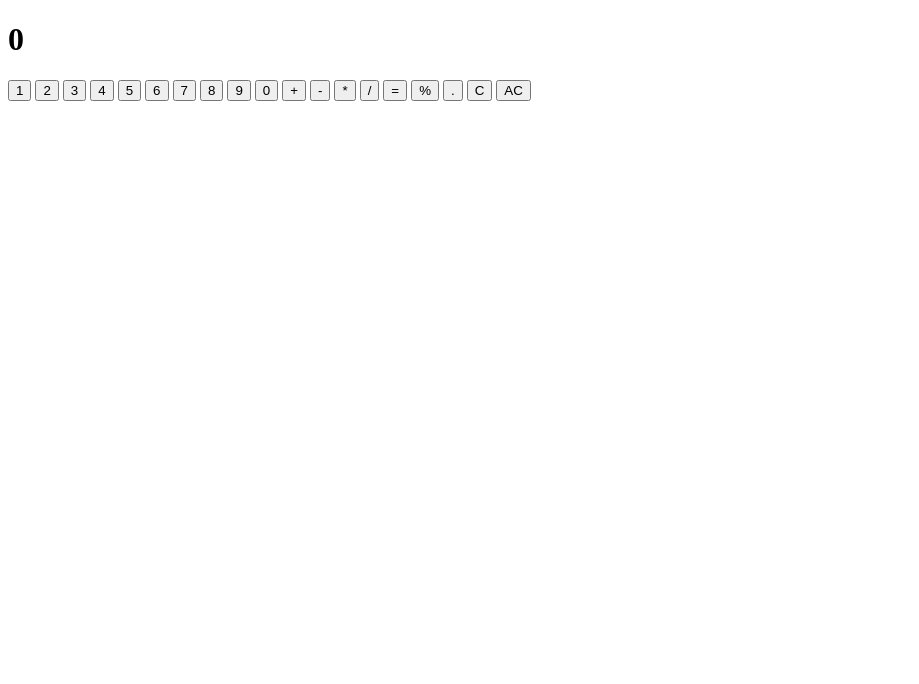
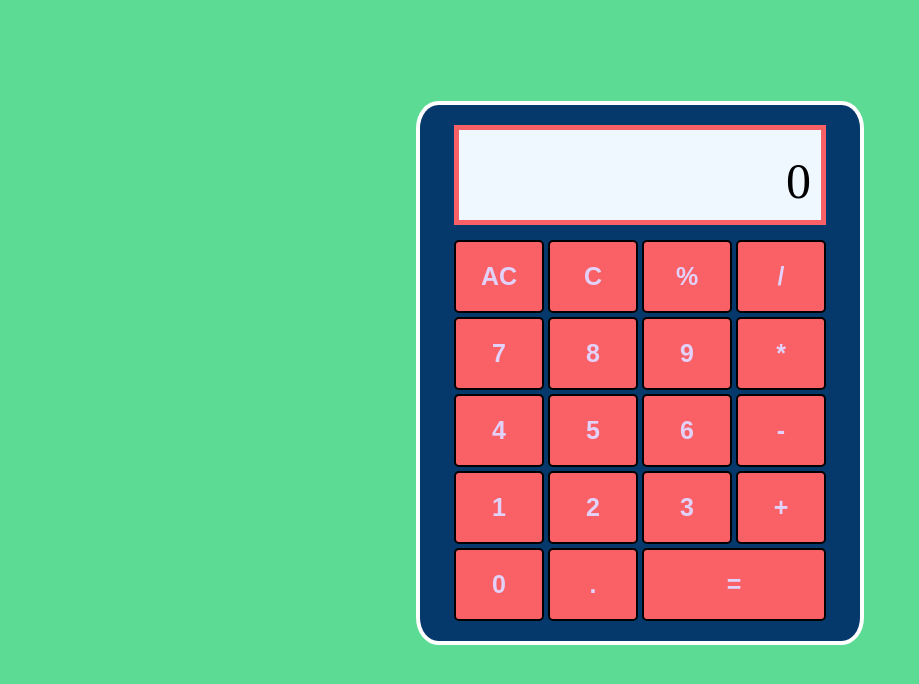
Before and after one commit to nishanth09m/calculator, a plain HTML site: page index.html in a window 1280 px wide. Shown: the whole page, without its empty margins (0-919 px from the left). Drawn offline with Linux system fonts and the light colour scheme.

Commit message:
Style the calculator Finish the calculator layout

```diff
--- a/external.js
+++ b/external.js
@@ -5,7 +5,7 @@ let num2 = 0;
 let rator = "";
 const array = [];
 let operator = true;
-let displayValue = document.querySelector('h1');
+let displayValue = document.querySelector('#screen');
 
 
 //functions of calculation
@@ -41,82 +41,102 @@ function operate(num1, num2, rator){
 
 const one = document.querySelector("#one");
 one.addEventListener('click', (event) =>{
+    if(displayValue.textContent.length < 11){
         if(operator) {
             displayValue.innerHTML = 1;
             operator = false;
         }else displayValue.innerHTML +=  1;
+    }
 })
 
 const two = document.querySelector('#two');
 two.addEventListener('click', (event) =>{
+    if(displayValue.textContent.length < 11){
         if(operator) {
             displayValue.innerHTML = 2;
             operator = false;
         }else displayValue.innerHTML +=  2;
+    }
 })
 
 const three = document.querySelector("#three");
 three.addEventListener('click', (event) =>{
+    if(displayValue.textContent.length < 11){
         if(operator) {
             displayValue.innerHTML = 3;
             operator = false;
         }else displayValue.innerHTML +=  3;
+    }
 })
 
 const four = document.querySelector('#four');
 four.addEventListener('click', (event) =>{
+    if(displayValue.textContent.length < 11){
         if(operator) {
             displayValue.innerHTML = 4;
             operator = false;
         }else displayValue.innerHTML +=  4;
+    }
 })
 
 const five = document.querySelector("#five");
 five.addEventListener('click', (event) =>{
+    if(displayValue.textContent.length < 11){
         if(operator) {
             displayValue.innerHTML = 5;
             operator = false;
         }else displayValue.innerHTML +=  5;
+    }
 })
 
 const six = document.querySelector('#six');
 six.addEventListener('click', (event) =>{
+    if(displayValue.textContent.length < 11){
         if(operator) {
             displayValue.innerHTML = 6;
             operator = false;
         }else displayValue.innerHTML +=  6;
+    }
 })
 
 const seven = document.querySelector("#seven");
 seven.addEventListener('click', (event) =>{
+    if(displayValue.textContent.length < 11){
         if(operator) {
             displayValue.innerHTML = 7;
             operator = false;
         }else displayValue.innerHTML +=  7;
+    }
 })
 
 const eight = document.querySelector('#eight');
 eight.addEventListener('click', (event) =>{
+    if(displayValue.textContent.length < 11){
         if(operator) {
             displayValue.innerHTML = 8;
             operator = false;
         }else displayValue.innerHTML +=  8;
+    }
 })
 
 const nine = document.querySelector("#nine");
 nine.addEventListener('click', (event) =>{
+    if(displayValue.textContent.length < 11){
         if(operator) {
             displayValue.innerHTML = 9;
             operator = false;
         }else displayValue.innerHTML +=  9;
+    }
 })
 
 const zero = document.querySelector('#zero');
 zero.addEventListener('click', (event) =>{
+    if(displayValue.textContent.length < 11){
         if(operator) {
             displayValue.innerHTML = 0;
             operator = false;
         }else displayValue.innerHTML +=  0;
+    }
 })
 
 // operators
@@ -131,7 +151,7 @@ plus.addEventListener('click', (event) =>{
             num1 = Number(array[0]);
             num2 = Number(array[2]);
             rator = array[1];
-            displayValue.textContent = operate(num1, num2, rator);
+            displayValue.textContent = operate(num1, num2, rator).toPrecision(9);
             array.splice(0, array.length);
             array.push(displayValue.textContent);
         }
@@ -153,7 +173,7 @@ equals.addEventListener('click', (event) =>{
             displayValue.textContent = "Moron";
             operator = true;
         } else {
-            displayValue.textContent = operate(num1, num2, rator);
+            displayValue.textContent = operate(num1, num2, rator).toPrecision(6);
         }
         array.splice(0, array.length);
     }
@@ -169,7 +189,7 @@ minus.addEventListener('click', (event) =>{
             num1 = Number(array[0]);
             num2 = Number(array[2]);
             rator = array[1];
-            displayValue.textContent = operate(num1, num2, rator);
+            displayValue.textContent = operate(num1, num2, rator).toPrecision(6);
             array.splice(0, array.length);
             array.push(displayValue.textContent);
         }    array.push("-");
@@ -186,7 +206,7 @@ multi.addEventListener('click', (event) =>{
             num1 = Number(array[0]);
             num2 = Number(array[2]);
             rator = array[1];
-            displayValue.textContent = operate(num1, num2, rator);
+            displayValue.textContent = operate(num1, num2, rator).toPrecision(6);
             array.splice(0, array.length);
             array.push(displayValue.textContent);
         }    array.push("*");
@@ -204,7 +224,7 @@ divid.addEventListener('click', (event) =>{
             num2 = Number(array[2]);
             rator = array[1];
             if(num2 === 0 ) displayValue.textContent = "Moron";
-            else displayValue.textContent = operate(num1, num2, rator);
+            else displayValue.textContent = operate(num1, num2, rator).toPrecision(6);
             array.splice(0, array.length);
             array.push(displayValue.textContent);
         }    array.push("/");
@@ -222,7 +242,7 @@ modul.addEventListener('click', (event) => {
             num2 = Number(array[2]);
             rator = array[1];
             if(num2 === 0 ) displayValue.textContent = "Moron";
-            else displayValue.textContent = operate(num1, num2, rator);
+            else displayValue.textContent = operate(num1, num2, rator).toPrecision(6);
             array.splice(0, array.length);
             array.push(displayValue.textContent);
         }    array.push("%");
--- a/index.html
+++ b/index.html
@@ -4,30 +4,47 @@
     <meta charset="UTF-8">
     <meta name="viewport" content="width=device-width, initial-scale=1.0">
     <title>Document</title>
+    <link rel="stylesheet" href="style.css">
 </head>
 <body>
+    <div class="main">
+        <div class="container">
             <div id="display">
-        <h1>0</h1>
+                <div id="screen">0</div>
             </div>
+            <div class="buttons">
+                <div id="first-row">
+                    <button id="clear">AC</button>
+                    <button id="backspace">C</button>
+                    <button id="modulo">%</button>
+                    <button id="divide">/</button>
+                </div>
+                <div id="second-row">
+                    <button id="seven">7</button>
+                    <button id="eight">8</button>
+                    <button id="nine">9</button>
+                    <button id="multiply">*</button>
+                </div>
+                <div id="third-row">
+                    <button id="four">4</button>
+                    <button id="five">5</button>
+                    <button id="six">6</button>
+                    <button id="subtract">-</button>
+                </div>
+                <div id="fourth-row">
                     <button id="one">1</button>
                     <button id="two">2</button>
                     <button id="three">3</button>
-    <button id="four">4</button>
-    <button id="five">5</button>
-    <button id="six">6</button>
-    <button id="seven">7</button>
-    <button id="eight">8</button>
-    <button id="nine">9</button>
+                    <button id="add">+</button>
+                </div>
+                <div id="fifth-row">
                     <button id="zero">0</button>
-    <button id="add">+</button>
-    <button id="subtract">-</button>
-    <button id="multiply">*</button>
-    <button id="divide">/</button>
+                    <button id="decimal">.</button>
                     <button id="equals">=</button>
-    <button id="modulo">%</button>
-    <button id="decimal">.</button>
-    <button id="backspace">C</button>
-    <button id="clear">AC</button>
+                </div>
                 <script src="external.js"></script>
+            </div>
+        </div>
+    </div>
 </body>
 </html>
--- a/style.css
+++ b/style.css
@@ -0,0 +1,73 @@
+.main{
+    display: flex;
+    justify-content: center;
+    align-items: center;
+    height: 650px;
+    min-height: 500px;
+    padding: 40px;
+}
+
+
+body{
+    background-color: #5cdb95;
+}
+
+.container{
+    width: 400px;
+    border: 4px solid white;
+    background-color: #05386b;
+    padding: 20px;
+    border-radius: 5%;
+    display: flex;
+    flex-direction: column;
+    align-items: center;
+}
+
+#display{
+    width: 342px;
+    background-color: aliceblue;
+    height: 70px;
+    margin-bottom: 15px;
+    padding: 10px;
+    border: 5px solid #F96167;
+    display: flex;
+    justify-content: flex-end;
+}
+
+#screen{
+    font-size: 50px;
+    font-weight: 700px;
+    display: flex;
+    align-items: end;
+}
+
+
+
+button{
+    cursor: pointer;
+    width: 90px;
+    padding: 20px;
+    border-radius: 5px;
+    background: #F96167;
+    border: 2px solid black;
+    color: #E2D1F9;
+    font-weight: bold;
+    font-size: 25px;
+    gap: 10px;
+}
+
+.buttons{
+    display: flex;
+    flex-direction: column;
+    gap: 4px;
+}
+
+#fifth-row{
+    display:flex;
+    flex-grow: 1;
+    gap: 4px;
+}
+
+.buttons #equals{
+    flex-grow: 2;
+}
```
Lines whose indentation alone changed are shown as unchanged.
